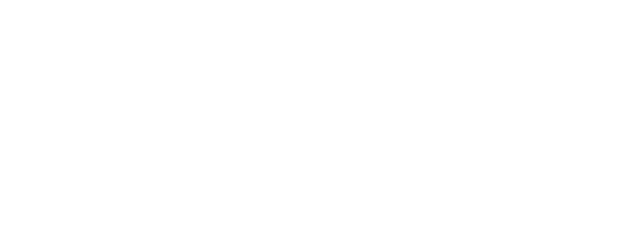
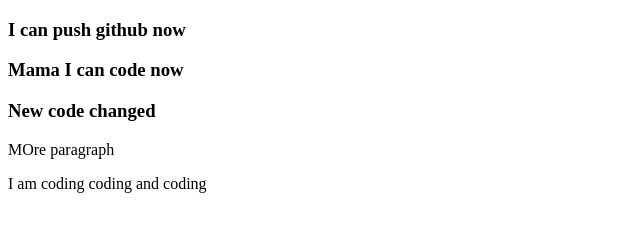
Before and after one commit to sreemanabani/another, a plain HTML site: page index.html in a window 1280 px wide. Shown: the whole page, without its empty margins (0-640 px from the left). Drawn offline with Linux system fonts and the light colour scheme.

Commit message:
first commit

```diff
--- a/index.html
+++ b/index.html
@@ -4,9 +4,13 @@
     <meta charset="UTF-8">
     <meta http-equiv="X-UA-Compatible" content="IE=edge">
     <meta name="viewport" content="width=S, initial-scale=1.0">
-    <title>Document</title>
+    <title>My first repo</title>
 </head>
 <body>
-
+    <h3>I can push github now</h3>
+    <h3>Mama I can code now</h3>
+    <h3>New code changed</h3>
+    <p>MOre paragraph</p>
+    <p>I am coding coding and coding</p>
 </body>
 </html>
```
Also changed, not shown: 1 other file.
